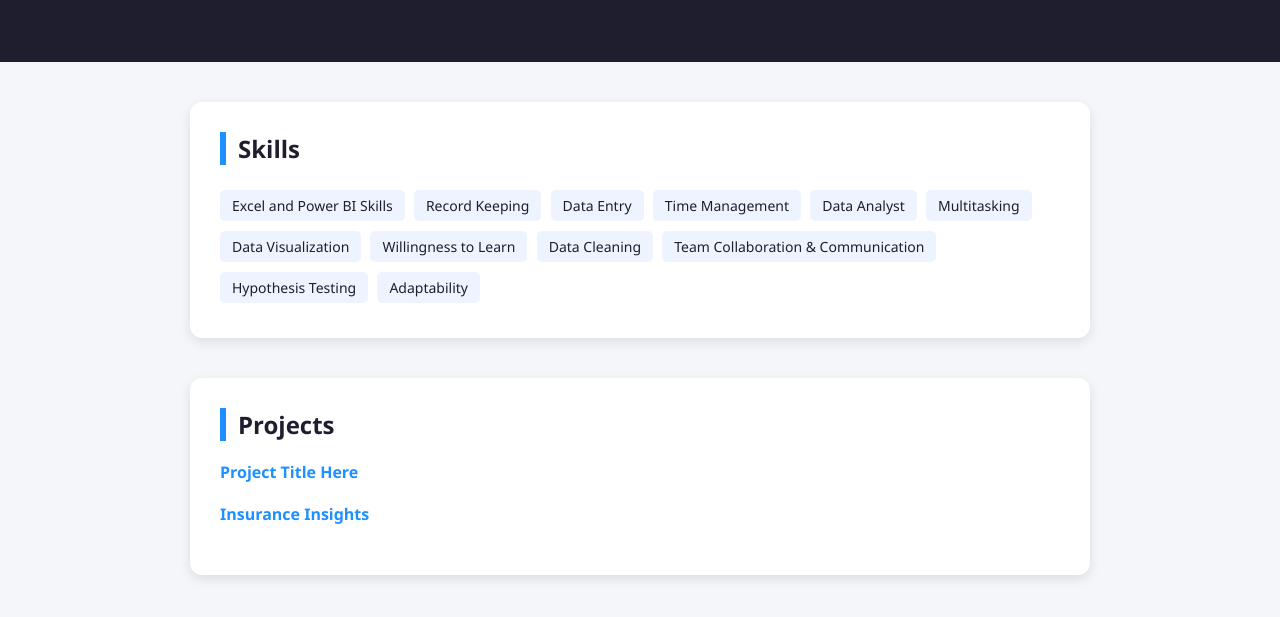
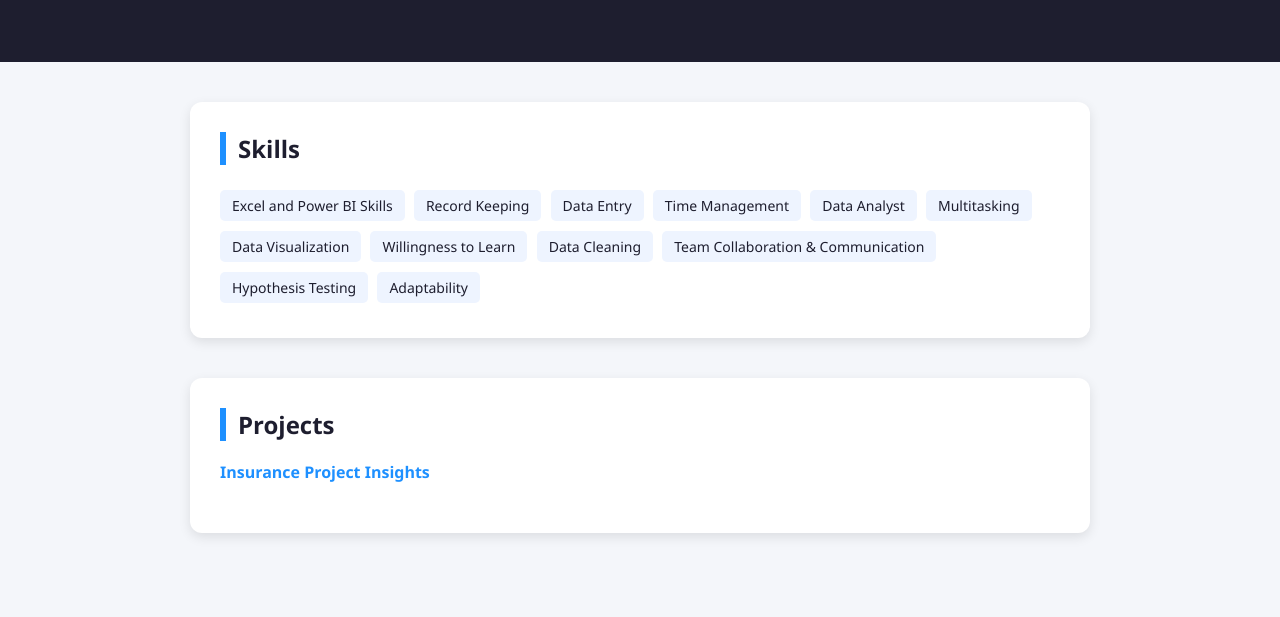
Before and after one commit to zacky254/zacky254.github.io, a plain HTML site: page index.html in a window 1280 px wide. Shown: the part 181-798 px from the top of the page. Drawn offline with Linux system fonts and the light colour scheme.

Commit message:
Update index.html

```diff
--- a/index.html
+++ b/index.html
@@ -89,12 +89,10 @@
     <h2>Projects</h2>
 
     <!-- Project Template: Copy this block to add a new project -->
-    <div class="project">
-        <p><a href="project-template.html">Project Title Here</a></p>
-    </div>
+
     <!-- End Project Template -->
 <div class="project">
-    <p><a href="project-insurance-insights.html">Insurance Insights</a></p>
+    <p><a href="project-insurance-insights.html">Insurance Project Insights</a></p>
 </div>
 
 </section>
```
